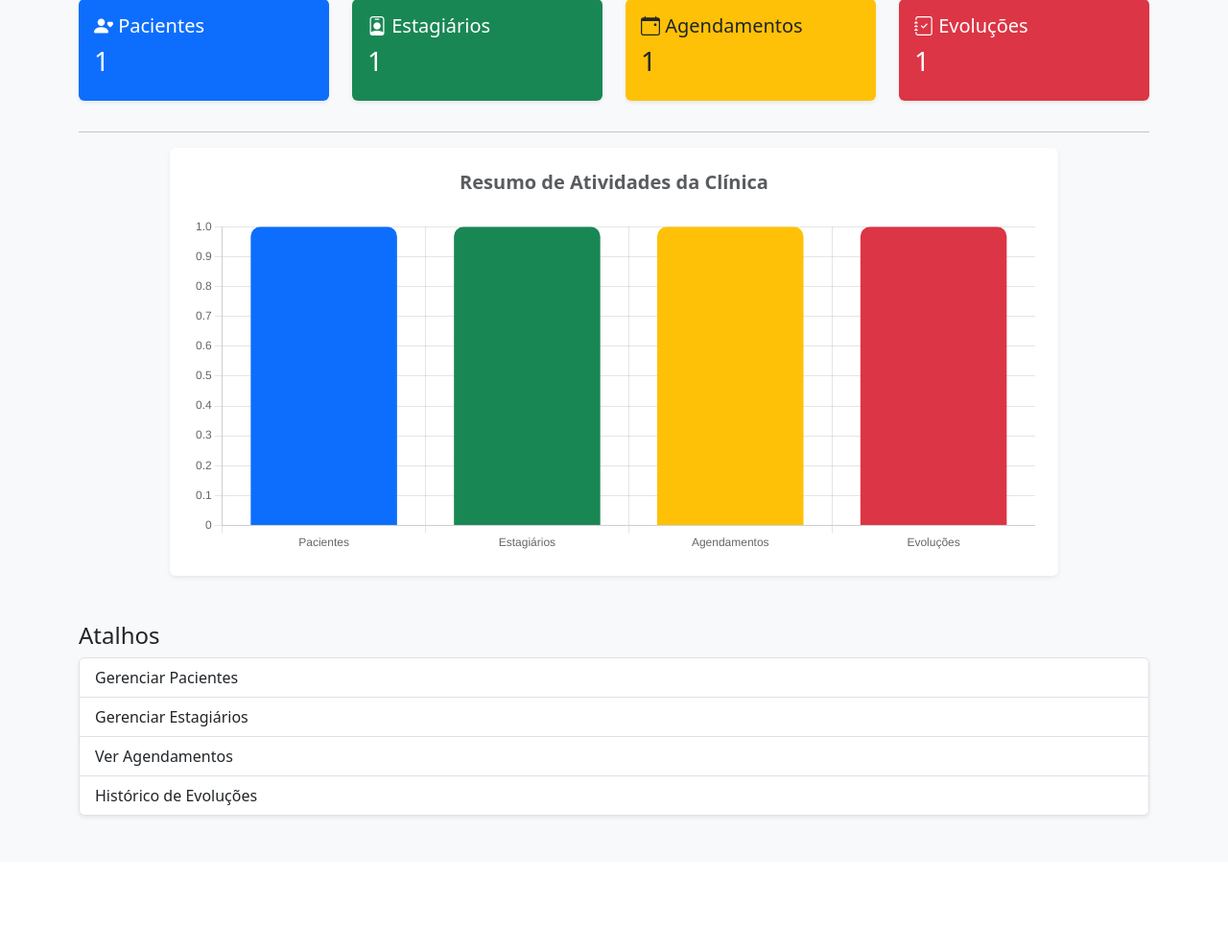
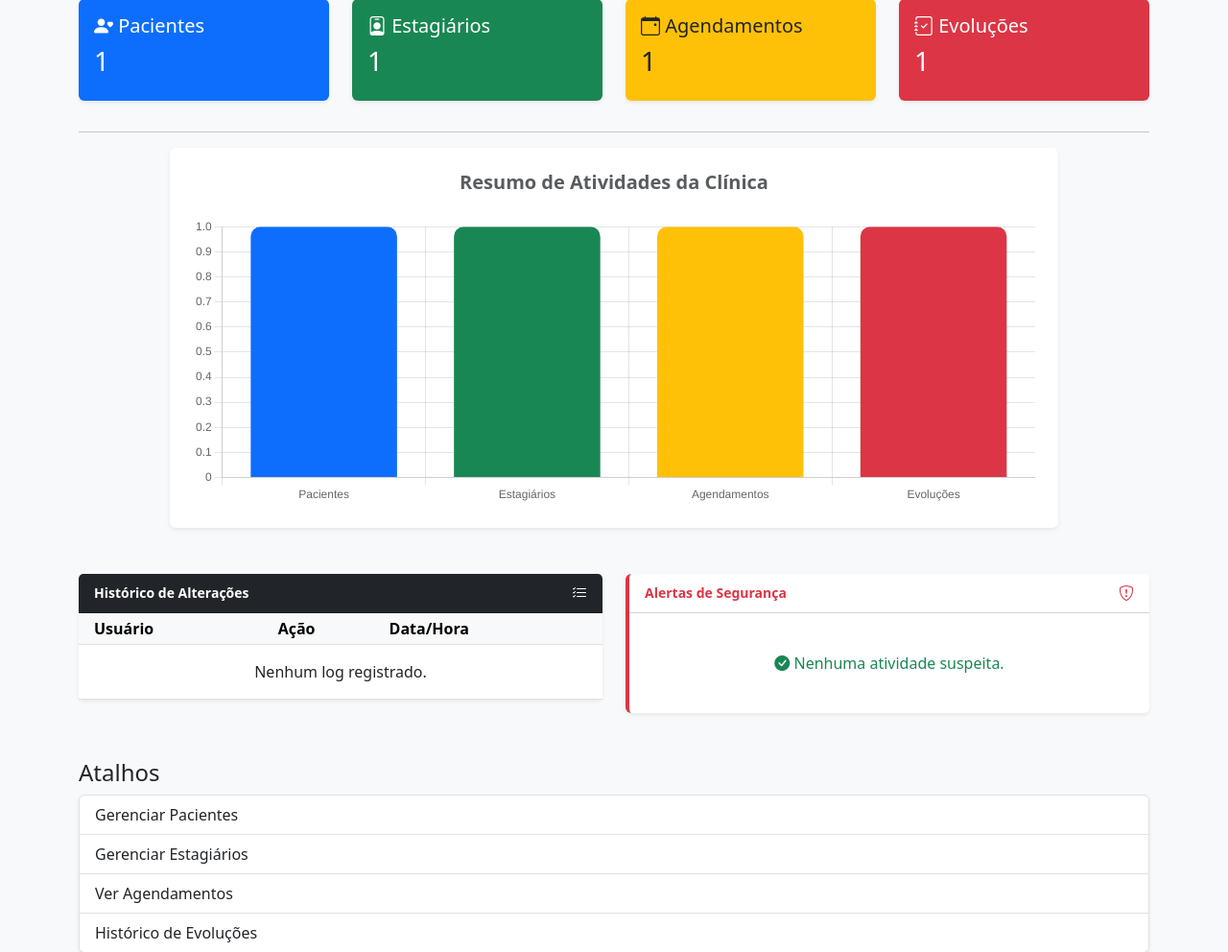
Before and after one commit to LucianaDev-37/clinica-fisioterapia, a Django app: page /gestor/ in a window 1280 px wide. Shown: the part 143-1135 px from the top of the page at 96% size. Before the commit the page ends 996 px from the top, so only its background shows below. Run offline with Django 5.2, Linux system fonts and the light colour scheme; a user stored in the database is signed in; tables that the repository leaves empty hold one stand-in row (values such as "Sample post").

Commit message:
Segurança do usuário

```diff
--- a/estagiarios/urls.py
+++ b/estagiarios/urls.py
@@ -2,11 +2,14 @@ from django.urls import path
 from . import views
 
 urlpatterns = [
-    # Ajuste estes caminhos para os novos nomes das funções
+    # ESSA É A LINHA QUE ESTÁ FALTANDO:
+    path('home-redirect/', views.home_redirect, name='home_redirect'),
+
+    # Painéis
     path('painel-gestores/', views.dashboard_gestor, name='dashboard_gestor'),
     path('painel-estagiarios/', views.dashboard_estagiario, name='dashboard_estagiario'),
 
-    # Mantenha os outros como estão
+    # CRUD Estagiários
     path('', views.listar_estagiarios, name='listar_estagiarios'),
     path('cadastrar/', views.cadastrar_estagiario, name='cadastrar_estagiario'),
     path('editar/<int:id>/', views.editar_estagiario, name='editar_estagiario'),
--- a/estagiarios/views.py
+++ b/estagiarios/views.py
@@ -1,6 +1,6 @@
 from django.shortcuts import render, redirect, get_object_or_404
 from django.contrib.auth.decorators import login_required, user_passes_test
-from .models import Estagiario
+from .models import Estagiario, LogAlteracao, AuditoriaAcesso # <-- Importamos os novos modelos
 from .forms import EstagiarioForm
 from django.contrib import messages
 from django.contrib.auth.models import User
@@ -13,7 +13,17 @@ from evolucoes.models import Evolucao
 # --- FUNÇÃO DE TESTE PARA SEGURANÇA ---
 def eh_gestor(user):
     """Verifica se o usuário pertence ao grupo Gestores ou é admin."""
-    return user.groups.filter(name='Gestores').exists() or user.is_superuser
+    tem_permissao = user.groups.filter(name='Gestores').exists() or user.is_superuser
+
+    # Se o usuário tentou acessar algo restrito e não é gestor, registramos o flagrante
+    # Isso ajuda a identificar tentativas de invasão interna
+    if user.is_authenticated and not tem_permissao:
+        AuditoriaAcesso.objects.create(
+            usuario=user,
+            pagina_tentada="Área Administrativa/Gestão",
+            sucesso=False
+        )
+    return tem_permissao
 
 # 1. FUNÇÃO PARA A RAIZ DO SITE
 def pagina_inicial(request):
@@ -30,18 +40,21 @@ def home_redirect(request):
     elif user.groups.filter(name='Estagiarios').exists():
         return redirect('dashboard_estagiario')
     else:
-        # Se não tiver grupo, manda para uma área neutra ou logout
         return redirect('login')
 
 # 3. DASHBOARD DO GESTOR (BLINDADO)
 @login_required
 @user_passes_test(eh_gestor, login_url='dashboard_estagiario')
 def dashboard_gestor(request):
+    # Pegamos os últimos alertas para exibir no painel do gestor
+    alertas_seguranca = AuditoriaAcesso.objects.filter(sucesso=False).order_by('-data_hora')[:5]
+
     contexto = {
         'total_pacientes': Paciente.objects.count(),
         'total_estagiarios': Estagiario.objects.count(),
         'total_agendamentos': Agendamento.objects.count(),
         'total_evolucoes': Evolucao.objects.count(),
+        'alertas_seguranca': alertas_seguranca,
     }
     return render(request, 'estagiarios/dashboard_gestor.html', contexto)
 
@@ -50,7 +63,7 @@ def dashboard_gestor(request):
 def dashboard_estagiario(request):
     return render(request, 'estagiarios/dashboard_estagiario.html')
 
-# --- CRUD ESTAGIÁRIOS (TODAS BLINDADAS PARA GESTORES) ---
+# --- CRUD ESTAGIÁRIOS (COM AUDITORIA ATIVA) ---
 
 @login_required
 @user_passes_test(eh_gestor, login_url='dashboard_estagiario')
@@ -65,8 +78,18 @@ def cadastrar_estagiario(request):
     if request.method == 'POST':
         form = EstagiarioForm(request.POST)
         if form.is_valid():
-            form.save()
-            messages.success(request, 'Estagiário cadastrado com sucesso!')
+            estagiario = form.save()
+
+            # LOG DE CRIAÇÃO
+            LogAlteracao.objects.create(
+                usuario=request.user,
+                tabela='Estagiario',
+                registro_id=estagiario.id,
+                acao='CREATE',
+                valor_novo=f"Nome: {estagiario.nome}, Matrícula: {estagiario.matricula}"
+            )
+
+            messages.success(request, 'Estagiário cadastrado e auditado!')
             return redirect('listar_estagiarios')
     else:
         form = EstagiarioForm()
@@ -77,10 +100,24 @@ def cadastrar_estagiario(request):
 def editar_estagiario(request, id):
     estagiario = get_object_or_404(Estagiario, id=id)
     if request.method == 'POST':
+        # Capturamos o valor antes da alteração para o histórico
+        valor_antigo = f"Nome: {estagiario.nome}, Email: {estagiario.email}"
+
         form = EstagiarioForm(request.POST, instance=estagiario)
         if form.is_valid():
-            form.save()
-            messages.success(request, 'Estagiário Editado com sucesso!')
+            estagiario_editado = form.save()
+
+            # LOG DE EDIÇÃO
+            LogAlteracao.objects.create(
+                usuario=request.user,
+                tabela='Estagiario',
+                registro_id=estagiario_editado.id,
+                acao='UPDATE',
+                valor_antigo=valor_antigo,
+                valor_novo=f"Nome: {estagiario_editado.nome}, Email: {estagiario_editado.email}"
+            )
+
+            messages.success(request, 'Estagiário editado e alteração registrada!')
             return redirect('listar_estagiarios')
     else:
         form = EstagiarioForm(instance=estagiario)
@@ -91,8 +128,23 @@ def editar_estagiario(request, id):
 def deletar_estagiario(request, id):
     estagiario = get_object_or_404(Estagiario, id=id)
     if request.method == 'POST':
+        # Guardamos os dados antes de apagar para o rastro de segurança
+        dados_removidos = f"Nome: {estagiario.nome}, Matrícula: {estagiario.matricula}"
+        id_removido = estagiario.id
+
         estagiario.delete()
-        messages.success(request, 'Estagiário deletado com sucesso!')
+
+        # LOG DE EXCLUSÃO
+        LogAlteracao.objects.create(
+            usuario=request.user,
+            tabela='Estagiario',
+            registro_id=id_removido,
+            acao='DELETE',
+            valor_antigo=dados_removidos,
+            valor_novo="Registro removido permanentemente"
+        )
+
+        messages.success(request, 'Estagiário removido. Ação auditada.')
         return redirect('listar_estagiarios')
     return render(request, 'estagiarios/deletar.html', {'estagiario': estagiario})
 
--- a/templates/estagiarios/dashboard_gestor.html
+++ b/templates/estagiarios/dashboard_gestor.html
@@ -14,7 +14,6 @@
             </div>
         </div>
     </div>
-
     <div class="col-md-3">
         <div class="card bg-success text-white mb-3 shadow-sm border-0">
             <div class="card-body">
@@ -23,7 +22,6 @@
             </div>
         </div>
     </div>
-
     <div class="col-md-3">
         <div class="card bg-warning text-dark mb-3 shadow-sm border-0">
             <div class="card-body">
@@ -32,7 +30,6 @@
             </div>
         </div>
     </div>
-
     <div class="col-md-3">
         <div class="card bg-danger text-white mb-3 shadow-sm border-0">
             <div class="card-body">
@@ -49,8 +46,73 @@
     <div class="col-md-10 mx-auto">
         <div class="card shadow-sm border-0 p-4">
             <h5 class="fw-bold text-muted mb-4 text-center">Resumo de Atividades da Clínica</h5>
-            <div style="position: relative; height: 350px;">
+            <div style="position: relative; height: 300px;">
                 <canvas id="graficoClinica"></canvas>
+            </div>
+        </div>
+    </div>
+</div>
+
+<div class="row mb-5">
+    <div class="col-md-6">
+        <div class="card shadow-sm border-0">
+            <div class="card-header bg-dark text-white d-flex justify-content-between align-items-center">
+                <h5 class="mb-0 small fw-bold">Histórico de Alterações</h5>
+                <i class="bi bi-list-check"></i>
+            </div>
+            <div class="card-body p-0">
+                <div class="table-responsive">
+                    <table class="table table-sm table-hover mb-0">
+                        <thead class="table-light">
+                            <tr>
+                                <th class="ps-3">Usuário</th>
+                                <th>Ação</th>
+                                <th>Data/Hora</th>
+                            </tr>
+                        </thead>
+                        <tbody>
+                            {% for log in ultimos_logs %}
+                            <tr>
+                                <td class="ps-3"><strong>{{ log.usuario.username }}</strong></td>
+                                <td>
+                                    <span class="badge {% if log.acao == 'DELETE' %}bg-danger{% elif log.acao == 'CREATE' %}bg-success{% else %}bg-info{% endif %}">
+                                        {{ log.acao }}
+                                    </span>
+                                </td>
+                                <td><small class="text-muted">{{ log.data_hora|date:"d/m H:i" }}</small></td>
+                            </tr>
+                            {% empty %}
+                            <tr><td colspan="3" class="text-center py-3">Nenhum log registrado.</td></tr>
+                            {% endfor %}
+                        </tbody>
+                    </table>
+                </div>
+            </div>
+        </div>
+    </div>
+
+    <div class="col-md-6">
+        <div class="card shadow-sm border-0 border-start border-danger border-4">
+            <div class="card-header bg-white d-flex justify-content-between align-items-center">
+                <h5 class="mb-0 small fw-bold text-danger">Alertas de Segurança</h5>
+                <i class="bi bi-shield-exclamation text-danger"></i>
+            </div>
+            <div class="card-body">
+                <ul class="list-group list-group-flush">
+                    {% for alerta in alertas_seguranca %}
+                    <li class="list-group-item d-flex justify-content-between align-items-center px-0">
+                        <div>
+                            <span class="text-danger fw-bold">{{ alerta.usuario.username }}</span>
+                            <small class="d-block text-muted">Tentou acessar: {{ alerta.pagina_tentada }}</small>
+                        </div>
+                        <span class="badge rounded-pill bg-light text-danger">{{ alerta.data_hora|date:"H:i" }}</span>
+                    </li>
+                    {% empty %}
+                    <li class="list-group-item text-center text-success border-0 py-4">
+                        <i class="bi bi-check-circle-fill"></i> Nenhuma atividade suspeita.
+                    </li>
+                    {% endfor %}
+                </ul>
             </div>
         </div>
     </div>
```
